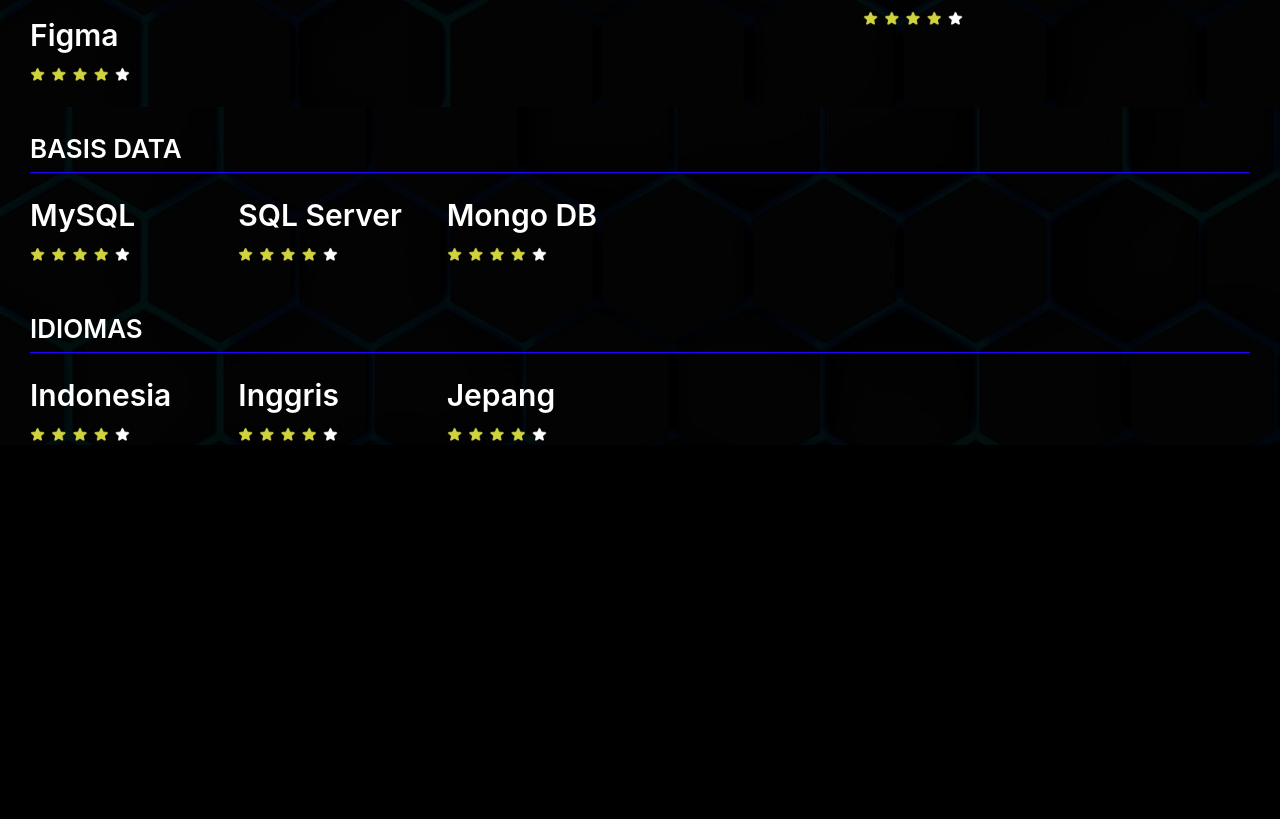
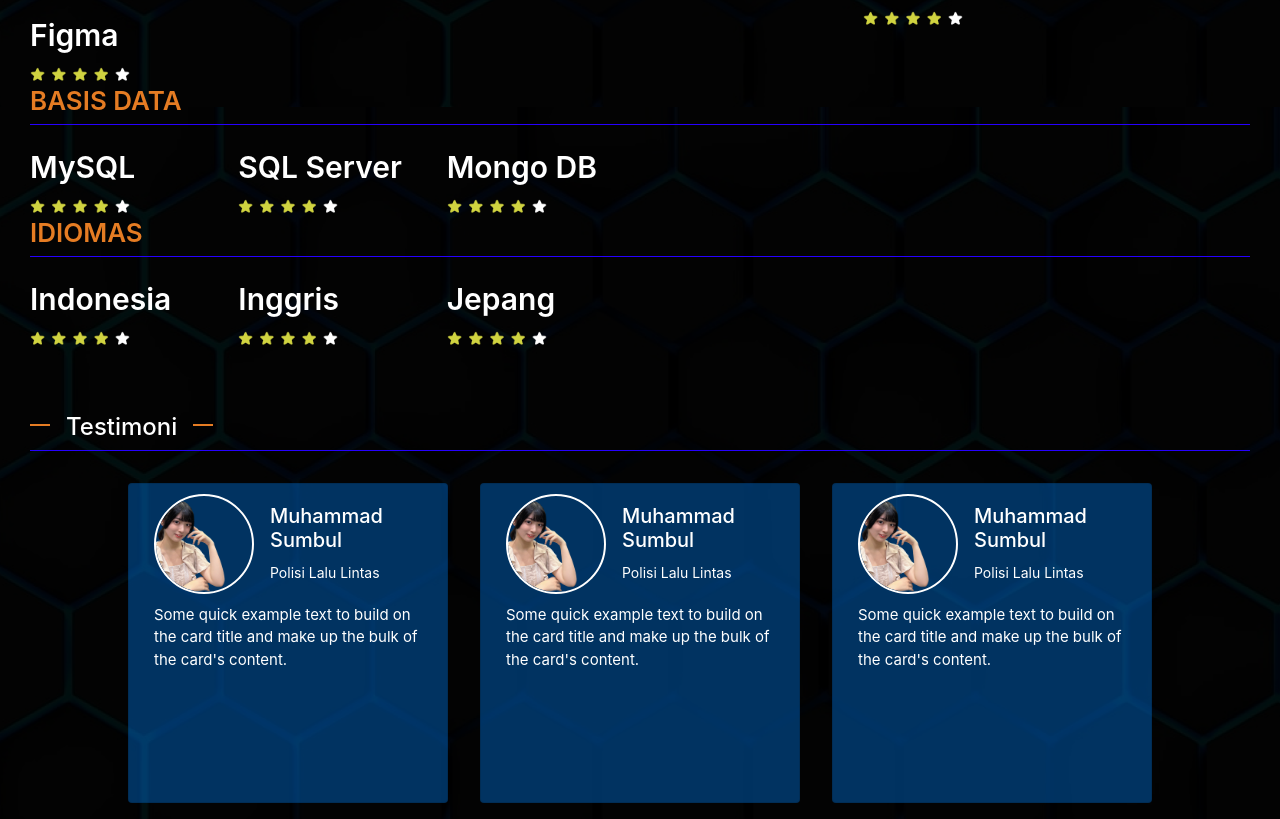
Before and after one commit to agilcore09/citojitu, a plain HTML site: page about.html in a window 1280 px wide. Shown: the part 947-1766 px from the top of the page. Before the commit the page ends 1392 px from the top, so only its background shows below. Drawn offline with nearby package versions, Linux system fonts and the light colour scheme.

Commit message:
fixing responsive about page

```diff
--- a/about.html
+++ b/about.html
@@ -48,7 +48,7 @@
     <!-- end navbar -->
 
     <!-- content -->
-    <div class="container-fluid content-wrap">
+    <div class="container-fluid content-wrap p-0 m-0">
         <div class="row">
             <div class="col-md-8 order-md-1 col-12 order-2">
                 <div class="container mt-5">
@@ -77,15 +77,12 @@
                                     Indonesia</span></li>
                         </ul>
                     </div>
-
-
                 </div>
             </div>
 
             <div class="col-md-2 order-md-2 col-12 order-1">
                 <img src="public/img/img1.png" class="img-fluid" alt="img1">
             </div>
-
         </div>
 
         <!-- skills  -->
@@ -249,6 +246,92 @@
 
             </div>
         </div>
+
+        <!-- Testi  -->
+        <div class="container-fluid mt-5">
+            <div class="row skill">
+                <div class="col-md-12 col-12">
+
+                    <div class="d-flex align-items-center">
+                        <div class="garis"></div>
+                        <h4 class="px-3 name-garis mt-3">Testimoni</h4>
+                        <div class="garis"></div>
+                    </div>
+
+                    <div class="garis-biru"></div>
+
+                </div>
+
+                <div class="container mt-3">
+                    <div class="row">
+                        <div class="col-12 p-0 m-0 d-md-flex justify-content-center">
+                            <div class="kartu m-3">
+                                <div class="card">
+                                    <div class="container">
+                                        <div class="header-image d-flex align-items-center">
+                                            <img src="public/img/amane.png" class="card-img-top rounded rounded-circle"
+                                                alt="...">
+                                            <div>
+                                                <h5 class="ml-3">Muhammad Sumbul</h5>
+                                                <small class="ml-3">Polisi Lalu Lintas</small>
+                                            </div>
+                                        </div>
+                                        <div class="testi-body">
+                                            <p class="card-text">Some quick example text to build on the card title and
+                                                make up
+                                                the bulk of the card's content.</p>
+                                        </div>
+                                    </div>
+
+                                </div>
+                            </div>
+                            <div class="kartu m-3">
+                                <div class="card">
+                                    <div class="container">
+                                        <div class="header-image d-flex align-items-center">
+                                            <img src="public/img/amane.png" class="card-img-top rounded rounded-circle"
+                                                alt="...">
+                                            <div>
+                                                <h5 class="ml-3">Muhammad Sumbul</h5>
+                                                <small class="ml-3">Polisi Lalu Lintas</small>
+                                            </div>
+                                        </div>
+                                        <div class="testi-body">
+                                            <p class="card-text">Some quick example text to build on the card title and
+                                                make up
+                                                the bulk of the card's content.</p>
+                                        </div>
+                                    </div>
+
+                                </div>
+                            </div>
+                            <div class="kartu m-3">
+                                <div class="card">
+                                    <div class="container">
+                                        <div class="header-image d-flex align-items-center">
+                                            <img src="public/img/amane.png" class="card-img-top rounded rounded-circle"
+                                                alt="...">
+                                            <div>
+                                                <h5 class="ml-3">Muhammad Sumbul</h5>
+                                                <small class="ml-3">Polisi Lalu Lintas</small>
+                                            </div>
+                                        </div>
+                                        <div class="testi-body">
+                                            <p class="card-text">Some quick example text to build on the card title and
+                                                make up
+                                                the bulk of the card's content.</p>
+                                        </div>
+                                    </div>
+
+                                </div>
+                            </div>
+
+                        </div>
+
+                    </div>
+                </div>
+            </div>
+        </div>
     </div>
     <!-- end content -->
     <script src="https://cdn.jsdelivr.net/npm/jquery@3.5.1/dist/jquery.slim.min.js"
--- a/public/css/about.css
+++ b/public/css/about.css
@@ -6,6 +6,12 @@
 body {
     background-color: black;
     color: white;
+}
+
+.row
+{
+    margin: 0px !important;
+    padding: 0px !important;
 }
 
 p {
@@ -91,6 +97,26 @@ li i
     width: 100px;
 }
 
+.card
+{
+    background-color: rgba(0, 125, 240, 0.4);
+    padding: 10px;
+    width: 20rem;
+    height: 20rem;
+}
+
+.card-img-top.rounded.rounded-circle
+{
+    border: 2px solid white;
+    width: 100px;
+}
+
+.testi-body p
+{
+    margin-top: 10px;
+    font-size: 15px;
+}
+
 /* responsive */
 @media screen and (min-device-width: 0px) and (max-device-width: 500px) {
     /* Home */
@@ -112,14 +138,19 @@ li i
 
     .skill h1
     {
-        font-size: 20px;
+        font-size: 10px;
     }
     .skill h4
     {
-        font-size: 20px;
+        font-size: 10px;
     }
     .skill img
     {
-        width: 80px;
+        width: 70px;
+    }
+
+    .card
+    {
+        width: 18rem;
     }
 }
```
